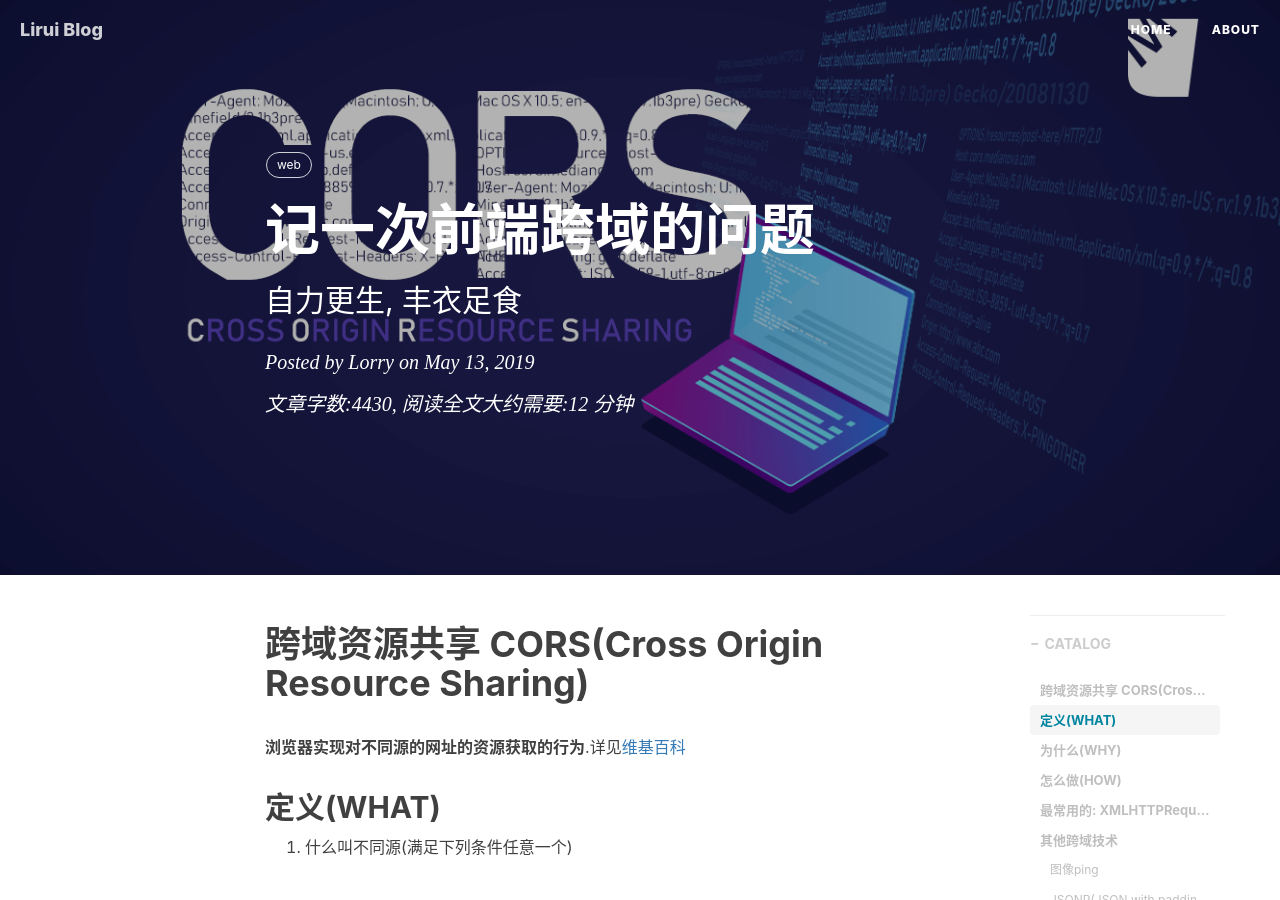
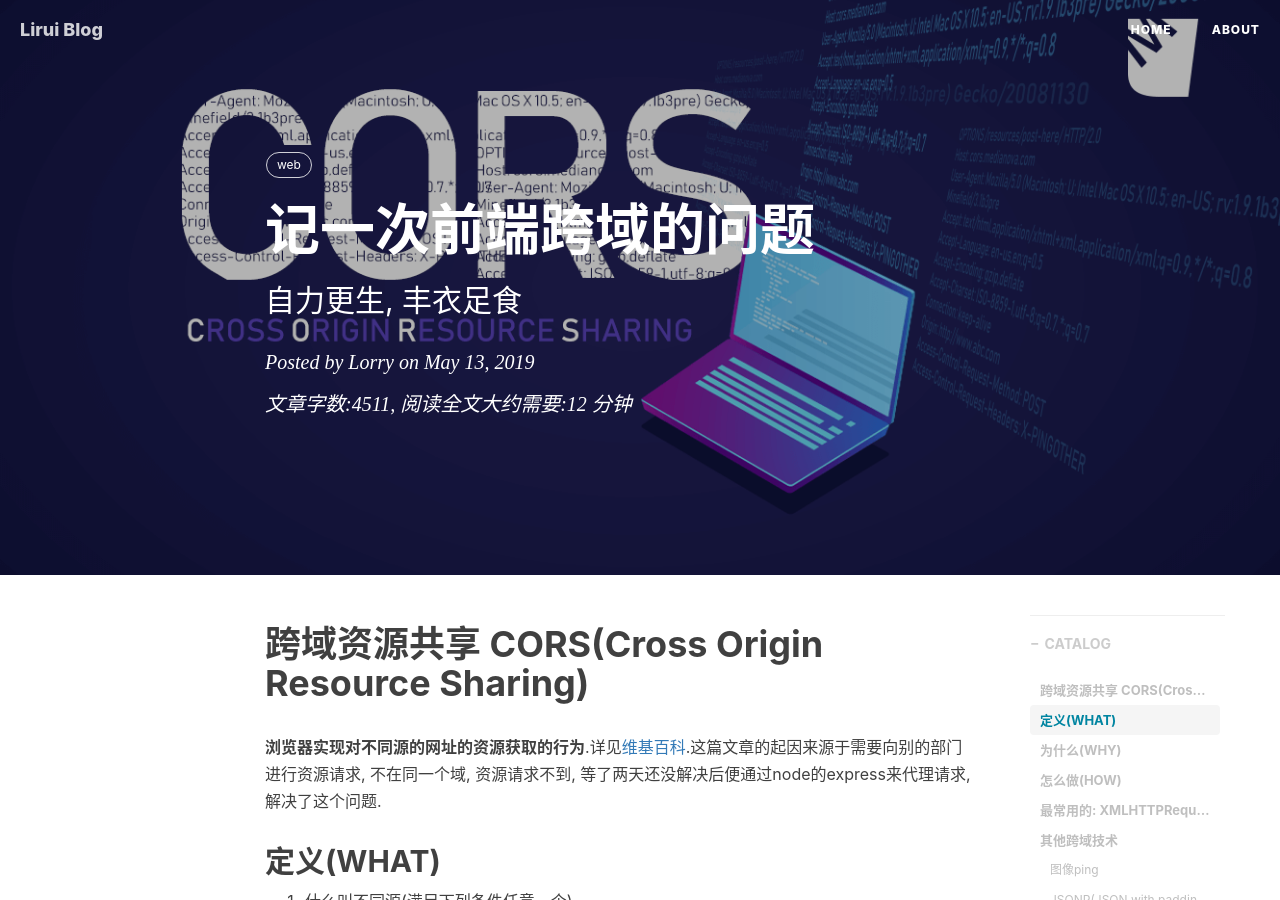
Before and after one commit to JiangLiruii/jiangliruii.github.io, a Jekyll site: the page built from _posts/2019-05-13-cors.md, in a window 1280 px wide and 900 px high. Built offline with Jekyll 4.4.1, drawn with Linux system fonts in a browser that asks for light colours; comment, search, counter and statistics services are not loaded.

```diff
--- a/_posts/2019-05-13-cors.md
+++ b/_posts/2019-05-13-cors.md
@@ -13,7 +13,7 @@ tags:
 ---
 # 跨域资源共享 CORS(Cross Origin Resource Sharing)
 
-**浏览器实现对不同源的网址的资源获取的行为**.详见[维基百科](https://en.wikipedia.org/wiki/Same-origin_policy)
+**浏览器实现对不同源的网址的资源获取的行为**.详见[维基百科](https://en.wikipedia.org/wiki/Same-origin_policy).这篇文章的起因来源于需要向别的部门进行资源请求, 不在同一个域, 资源请求不到, 等了两天还没解决后便通过node的express来代理请求, 解决了这个问题.
 
 ## 定义(WHAT)
 
```
